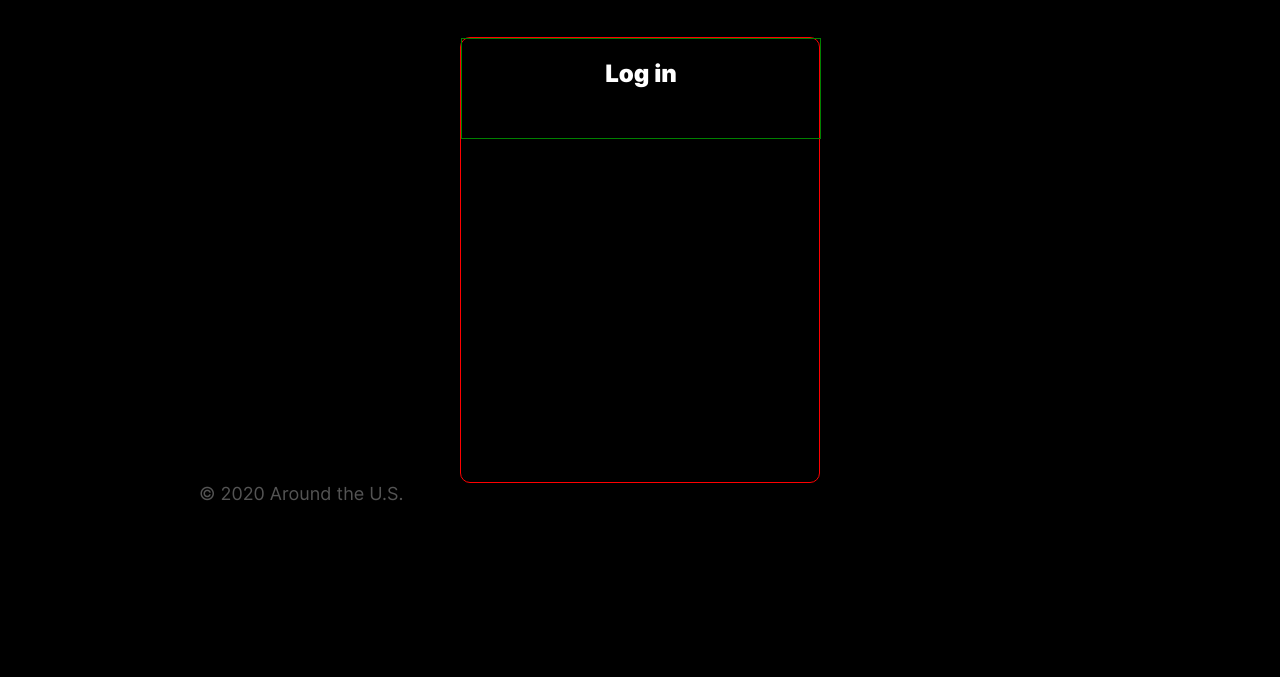
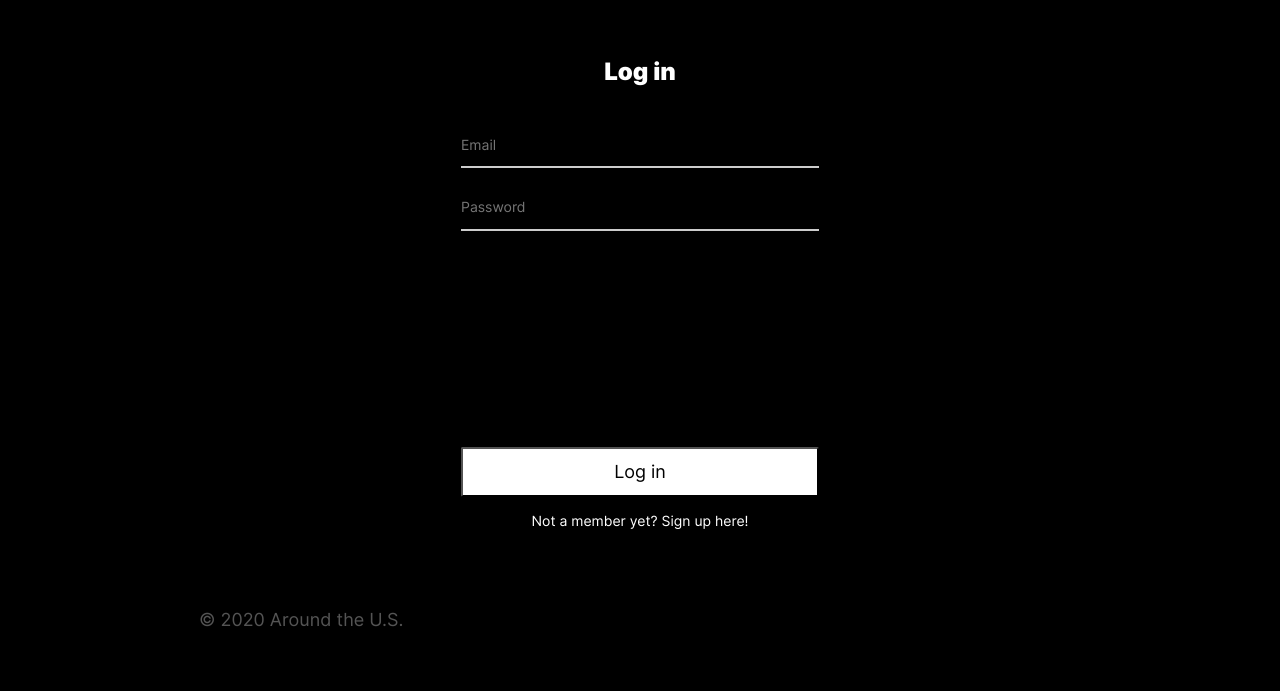
Before and after one commit to idenispankov/react-around-auth, a React app: page /signin in a window 1280 px wide. Shown: the part 123-814 px from the top of the page. Built offline with nearby package versions, Linux system fonts and the light colour scheme.

Commit message:
signin component

```diff
--- a/src/components/App.js
+++ b/src/components/App.js
@@ -1,5 +1,5 @@
-// import { useState, useEffect } from 'react';
-import { Route, Switch } from 'react-router-dom';
+import { Route, Switch, Redirect } from 'react-router-dom';
+import { useState } from 'react';
 import Header from './Header';
 import Footer from './Footer';
 import AroundTheUs from './AroundTheUs';
@@ -8,6 +8,8 @@ import Register from './Register';
 import { AccountContext } from '../context/AccountContext';
 
 export default function App() {
+  const [loggedIn, setLoggedIn] = useState(false);
+
   return (
     <AccountContext.Provider value={AccountContext}>
       <div className='page'>
@@ -15,7 +17,7 @@ export default function App() {
           <Header />
 
           <Switch>
-            <Route exact path='/'>
+            <Route path='/around'>
               <AroundTheUs />
             </Route>
 
@@ -23,8 +25,12 @@ export default function App() {
               <Login />
             </Route>
 
-            <Route exact path='/signup'>
+            <Route path='/signup'>
               <Register />
+            </Route>
+
+            <Route path='/'>
+              {loggedIn ? <Redirect to='/around' /> : <Redirect to='/signin' />}
             </Route>
           </Switch>
 
--- a/src/components/AroundTheUs.js
+++ b/src/components/AroundTheUs.js
@@ -1,13 +1,8 @@
 import { useState, useEffect } from 'react';
-// import logo from '../images/header__logo.svg';
-// import '../index.css';
 import api from '../utils/api';
 import avatar from '../images/avatar_type_dark.jpg';
 import { CurrentUserContext } from '../context/CurrentUserContext';
-
-// import Header from './Header';
 import Main from './Main';
-// import Footer from './Footer';
 import ImagePopup from './ImagePopup';
 import EditProfilePopup from '../components/EditProfilePopup';
 import EditAvatarPopup from '../components/EditAvatarPopup';
--- a/src/components/Login.js
+++ b/src/components/Login.js
@@ -6,6 +6,27 @@ const Login = ({ handleLogin }) => {
   return (
     <form className='form form_type-authorization' name='login-form'>
       <h3 className='form__title form__title_type-authorization'>Log in</h3>
+      <Input
+        inputType='autorization'
+        className='form__input_autorization'
+        type='email'
+        name='email'
+        placeholder='Email'
+      />
+
+      <Input
+        inputType='autorization'
+        className='form__input_autorization'
+        type='password'
+        name='password'
+        placeholder='Password'
+      />
+      <button className='form__button form__button_type-authorization'>
+        Log in
+      </button>
+      <Link to='/signup' className='form__text'>
+        Not a member yet? Sign up here!
+      </Link>
     </form>
   );
 };
--- a/src/index.css
+++ b/src/index.css
@@ -16,7 +16,7 @@
   text-align: center;
   max-width: 358px;
   min-height: 444px;
-  border: 1px solid red;
+  /* border: 1px solid red; */
 }
 
 .form__title_type-authorization {
@@ -28,10 +28,10 @@
   padding-bottom: 50px;
   padding-top: 20px;
   margin: 0;
-  border: 1px solid green;
+  /* border: 1px solid green; */
 }
 
-.form__input_type-authorization {
+.form__input_autorization {
   background-color: #000;
   border-bottom: 2px solid #ccc;
   width: 100%;
@@ -41,7 +41,7 @@
   outline: none;
 }
 
-.form__input_type-authorization:last-of-type {
+.form__input_autorization:last-of-type {
   margin-bottom: 216px;
 }
 
@@ -57,4 +57,6 @@
   line-height: 17px;
   color: #fff;
   text-decoration: none;
+  margin-bottom: 80px;
+  display: block;
 }
```
Also changed, not shown: 1 other file.
